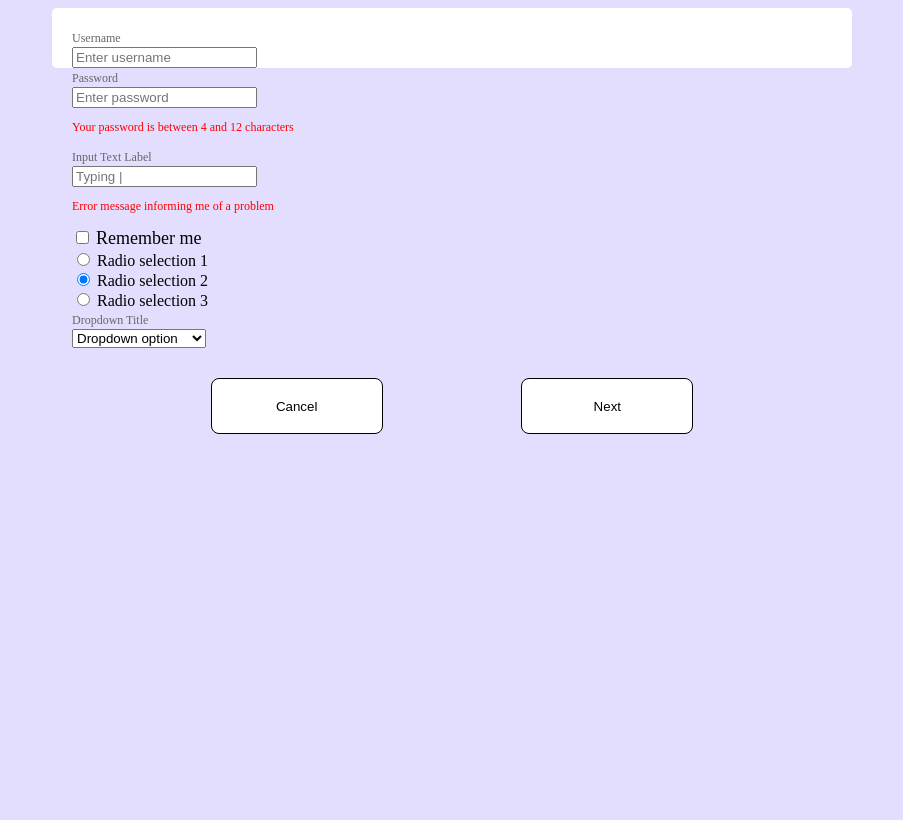
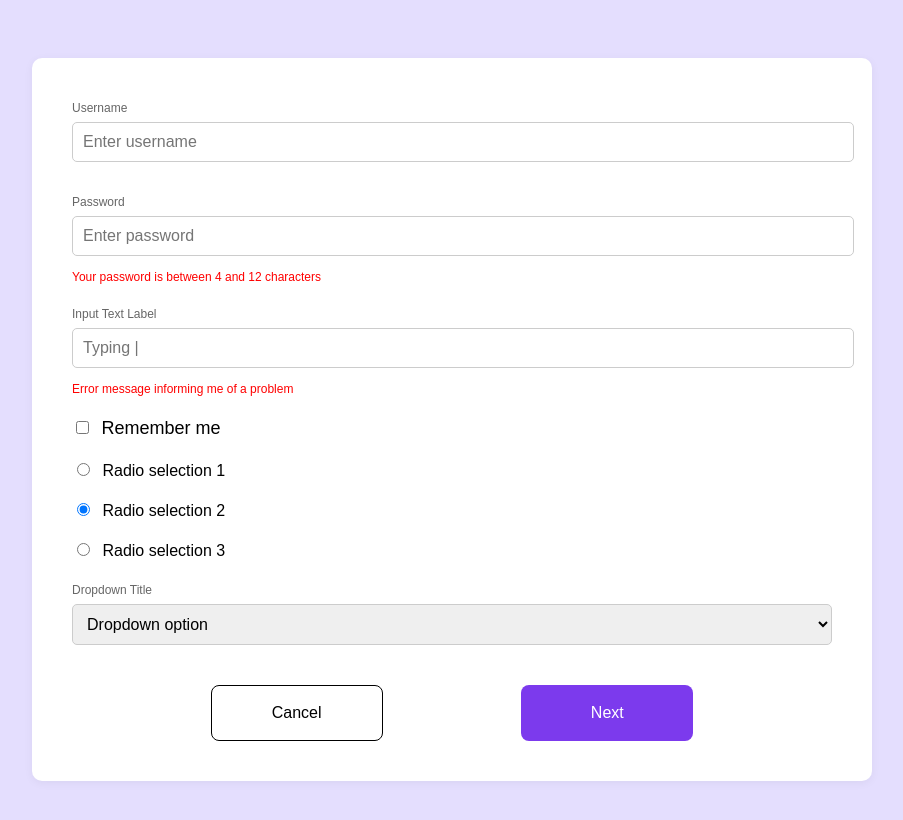
Before and after one commit to Xusayn1/test, a plain HTML site: page index.html in a window 1280 px wide. Shown: the whole page, without its empty margins (188-1091 px from the left). Drawn offline with Linux system fonts and the light colour scheme.

Commit message:
Update main.css

```diff
--- a/main.css
+++ b/main.css
@@ -1,41 +1,92 @@
 body {
-    background-color: #E4DEFE ;
+    background-color: #E4DEFE;
+    font-family: sans-serif;
 }
-.card{
+
+.container {
+    padding: 50px 0;
+}
+
+.card {
     width: 760px;
-    height: 20px;
     background-color: white;
     margin: auto;
-    padding: 20px;
-    border-radius: 5px;
+    padding: 40px;
+    border-radius: 10px;
+    box-shadow: 0 2px 10px rgba(0, 0, 0, 0.05);
+    min-height: 500px;
 }
-.label-first{
+
+.label-first {
     font-size: 12px;
     line-height: 18px;
     color: #666666;
 }
-.label-second{
+
+.label-second {
     font-size: 18px;
     line-height: 24px;
     font-weight: 400;
 }
-p{
+
+input[type="text"],
+input[type="password"],
+select {
+    width: 100%;
+    padding: 10px;
+    margin-top: 5px;
+    margin-bottom: 10px;
+    border: 1px solid #ccc;
+    border-radius: 5px;
+    font-size: 16px;
+}
+
+.input-error {
+    border: 1px solid red;
+}
+
+p {
     font-size: 12px;
     color: red;
+    margin-top: 4px;
 }
-.btn{
+
+input[type="checkbox"],
+input[type="radio"] {
+    margin-right: 8px;
+}
+
+.form-group {
+    margin-bottom: 20px;
+}
+
+.btn {
     width: 172px;
     height: 56px;
     border: 1px solid black;
     border-radius: 8px;
     background-color: white;
+    font-size: 16px;
+    line-height: 24px;
+    font-weight: 400;
+    cursor: pointer;
 }
-.flex-btn{
+
+.btn:hover {
+    background-color: #7c3aed;
+    color: white;
+    transition: 0.3s;
+}
+
+.btn-primary {
+    background-color: #7c3aed;
+    color: white;
+    border: none;
+}
+
+.flex-btn {
     display: flex;
     justify-content: space-evenly;
     align-items: center;
     margin-top: 30px;
-    font-size: 16px;
-    line-height: 24px;
-    font-weight: 400;
 }
```
